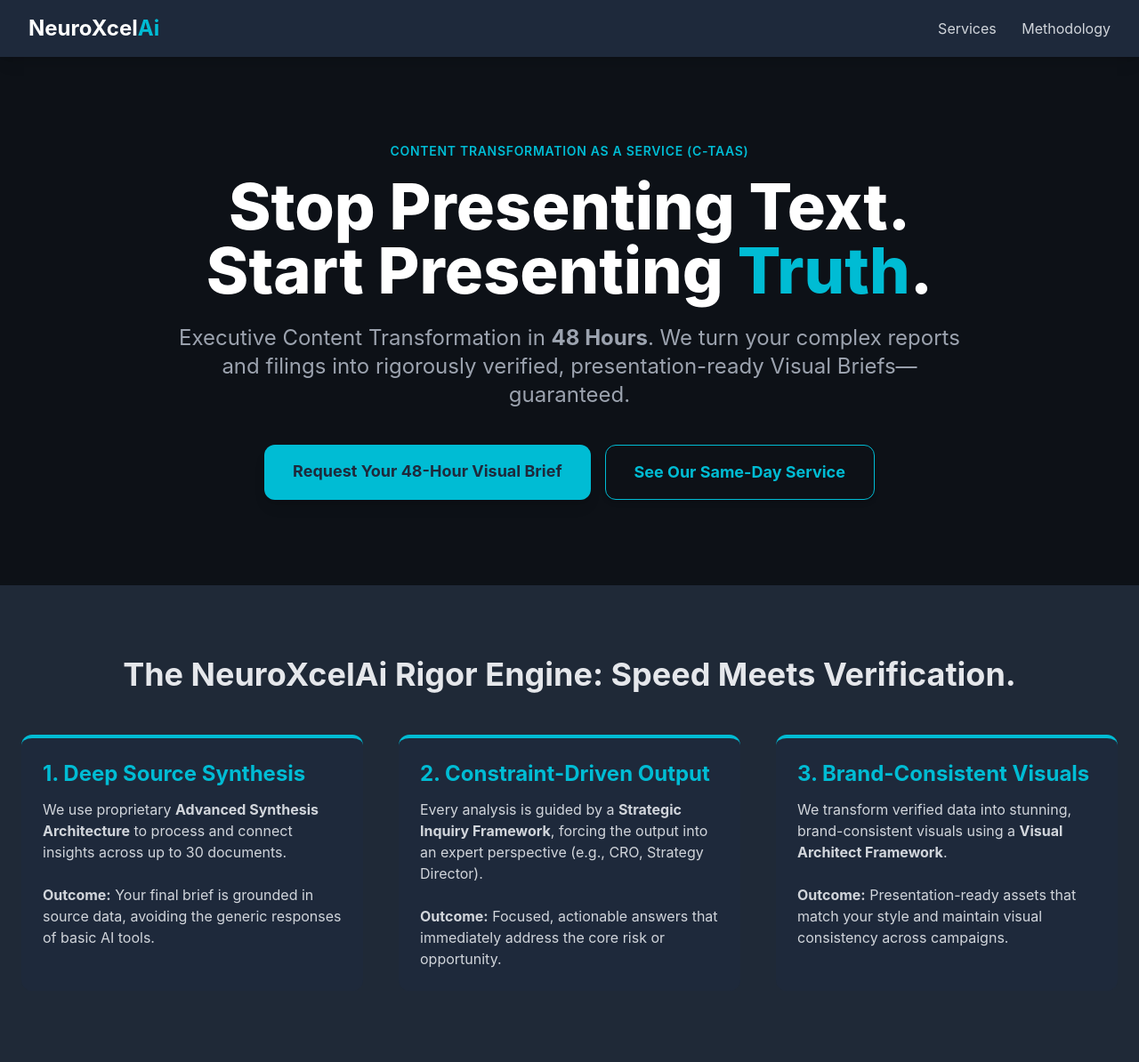
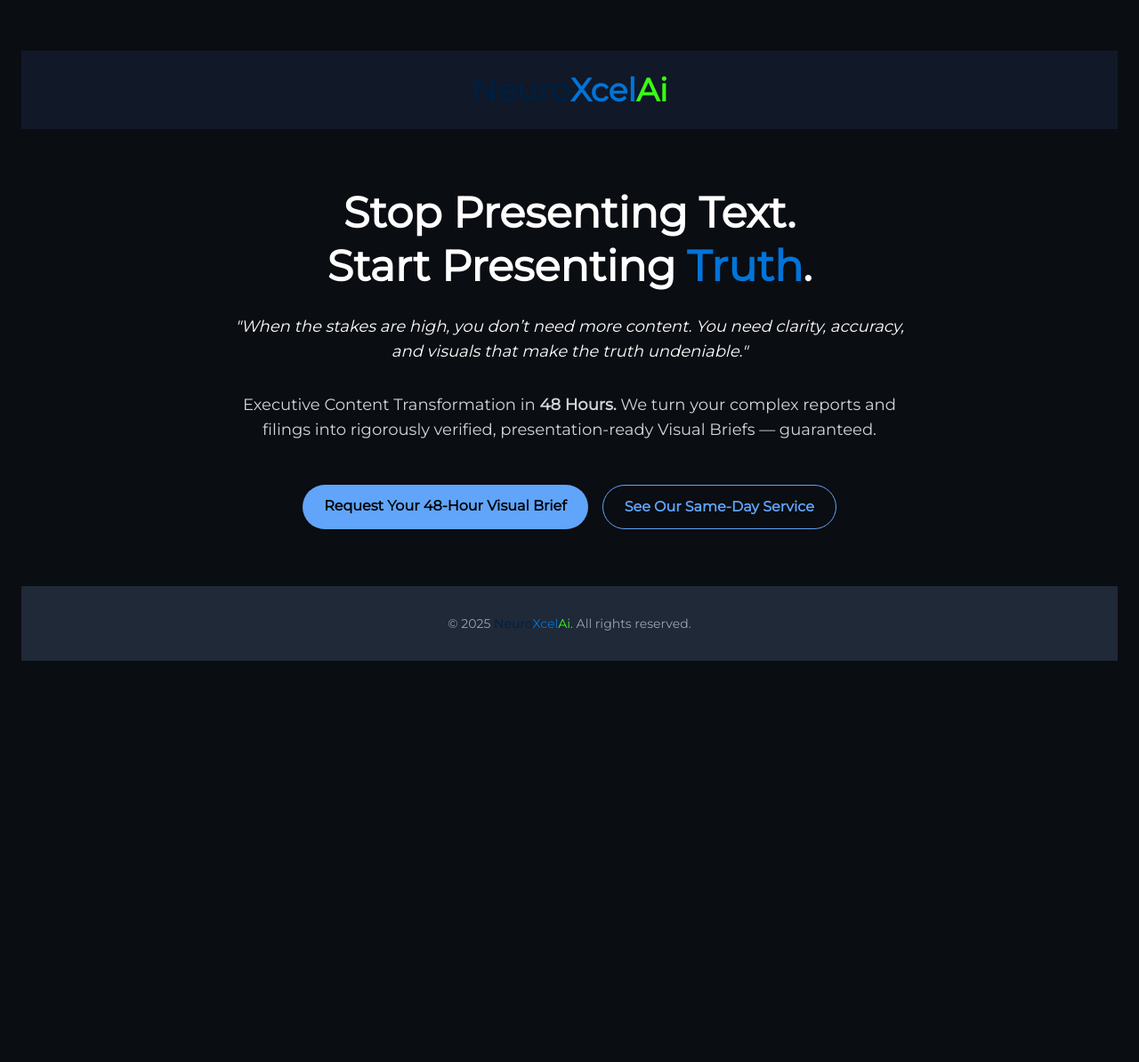
Before and after one commit to Jsammy1890923/neuroxcelai-landing-page, a plain HTML site: page index.html in a window 1280 px wide. Shown: the whole page at 89% size. After the commit the page ends 800 px from the top, so only its background shows below. Drawn offline with nearby package versions, Linux system fonts and the light colour scheme.

Commit message:
Refactor index.html for layout and branding updates
Updated HTML structure and styles for improved layout and branding.

```diff
--- a/index.html
+++ b/index.html
@@ -1,87 +1,61 @@
 <!DOCTYPE html>
 <html lang="en">
   <head>
-    <meta charset="UTF-8">
-    <meta name="viewport" content="width=device-width, initial-scale=1.0">
-    <title>NeuroXcelAi | Executive Content Transformation</title>
-    <script src="https://cdn.tailwindcss.com"></script>
+    <meta charset="UTF-8" />
+    <meta name="viewport" content="width=device-width, initial-scale=1.0" />
+    <title>NeuroXcelAi</title>
+    <link href="https://cdn.jsdelivr.net/npm/tailwindcss@2.2.19/dist/tailwind.min.css" rel="stylesheet">
     <style>
+      @import url('https://fonts.googleapis.com/css2?family=Orbitron:wght@600&family=Montserrat&family=Audiowide&display=swap');
+
       body {
-            font-family: 'Inter', sans-serif;
-            background-color: #0d1117;
-            color: #e5e7eb;
+        font-family: 'Montserrat', sans-serif;
+        background-color: #0a0d12;
+        color: #ffffff;
       }
-        .accent-color {
-            color: #00bcd4;
+
+      .brand-neuro {
+        color: #001f3f;
       }
-        .accent-bg {
-            background-color: #00bcd4;
+
+      .brand-xcel {
+        color: #0074D9;
+      }
+
+      .brand-ai {
+        color: #39FF14;
       }
     </style>
-    <script>
-        tailwind.config = {
-            theme: {
-                extend: {
-                    colors: {
-                        'primary-dark': '#1e293b',
-                        'card-bg': '#1f2937',
-                        'accent': '#00bcd4',
-                    }
-                }
-            }
-        }
-    </script>
   </head>
-<body>
-    <div class="min-h-screen">
-        <header class="bg-primary-dark shadow-lg">
-            <div class="max-w-7xl mx-auto px-4 sm:px-6 lg:px-8 py-4 flex justify-between items-center">
-                <div class="text-2xl font-bold text-white">NeuroXcel<span class="accent-color">Ai</span></div>
-                <nav>
-                    <a href="#services" class="text-gray-300 hover:text-accent transition duration-150 mr-6">Services</a>
-                    <a href="#process" class="text-gray-300 hover:text-accent transition duration-150">Methodology</a>
-                </nav>
-            </div>
+  <body class="min-h-screen flex flex-col justify-center items-center text-center px-6">
+    <header class="w-full py-6 bg-gray-900">
+      <h1 class="text-4xl font-extrabold">
+        <span class="brand-neuro">Neuro</span><span class="brand-xcel">Xcel</span><span class="brand-ai">Ai</span>
+      </h1>
     </header>
 
-        <!-- Hero Section -->
-        <main class="max-w-7xl mx-auto px-4 sm:px-6 lg:px-8 py-24 text-center">
-            <p class="text-sm font-semibold uppercase text-accent mb-4 tracking-wider">Content Transformation as a Service (C-TaaS)</p>
-            <h1 class="text-6xl sm:text-7xl font-extrabold text-white mb-6 leading-tight">
-                Stop Presenting Text.<br class="hidden sm:inline"> Start Presenting <span class="accent-color">Truth</span>.
-            </h1>
-            <h2 class="text-xl sm:text-2xl text-gray-400 max-w-4xl mx-auto mb-10">
-                Executive Content Transformation in <strong>48 Hours</strong>. We turn your complex reports and filings into rigorously verified, presentation-ready Visual Briefs—guaranteed.
+    <main class="py-16 max-w-3xl">
+      <h2 class="text-5xl font-extrabold leading-tight mb-6">
+        Stop Presenting Text. <br />Start Presenting <span class="brand-xcel">Truth</span>.
       </h2>
-
-            <div class="flex flex-col sm:flex-row justify-center space-y-4 sm:space-y-0 sm:space-x-4">
-                <a href="#pricing" class="px-8 py-4 bg-accent text-primary-dark font-bold text-lg rounded-xl shadow-lg hover:bg-opacity-90 transition duration-300">
+      <p class="italic text-lg mb-8">
+        "When the stakes are high, you don’t need more content. You need clarity, accuracy, and visuals that make the truth undeniable."
+      </p>
+      <p class="text-lg text-gray-300 mb-12">
+        Executive Content Transformation in <strong>48 Hours.</strong> We turn your complex reports and filings into rigorously verified, presentation-ready Visual Briefs — guaranteed.
+      </p>
+      <div class="flex flex-col sm:flex-row gap-4 justify-center">
+        <a href="#" class="bg-blue-400 hover:bg-blue-500 text-black font-bold py-3 px-6 rounded-full">
           Request Your 48-Hour Visual Brief
         </a>
-                <a href="#rush-service" class="px-8 py-4 border border-accent text-accent font-bold text-lg rounded-xl shadow-md hover:bg-accent hover:text-primary-dark transition duration-300">
+        <a href="#" class="border border-blue-400 text-blue-400 hover:text-white hover:bg-blue-400 font-bold py-3 px-6 rounded-full">
           See Our Same-Day Service
         </a>
       </div>
     </main>
 
-        <!-- Process Section -->
-        <section id="process" class="bg-card-bg py-20 px-6">
-            <h2 class="text-4xl font-bold text-center mb-12">The NeuroXcelAi Rigor Engine: Speed Meets Verification.</h2>
-            <div class="grid md:grid-cols-3 gap-10">
-                <div class="bg-primary-dark rounded-xl p-6 border-t-4 border-accent">
-                    <h3 class="text-2xl font-bold accent-color mb-3">1. Deep Source Synthesis</h3>
-                    <p class="text-gray-300">We use proprietary <strong>Advanced Synthesis Architecture</strong> to process and connect insights across up to 30 documents.<br><br><strong>Outcome:</strong> Your final brief is grounded in source data, avoiding the generic responses of basic AI tools.</p>
-                </div>
-                <div class="bg-primary-dark rounded-xl p-6 border-t-4 border-accent">
-                    <h3 class="text-2xl font-bold accent-color mb-3">2. Constraint-Driven Output</h3>
-                    <p class="text-gray-300">Every analysis is guided by a <strong>Strategic Inquiry Framework</strong>, forcing the output into an expert perspective (e.g., CRO, Strategy Director).<br><br><strong>Outcome:</strong> Focused, actionable answers that immediately address the core risk or opportunity.</p>
-                </div>
-                <div class="bg-primary-dark rounded-xl p-6 border-t-4 border-accent">
-                    <h3 class="text-2xl font-bold accent-color mb-3">3. Brand-Consistent Visuals</h3>
-                    <p class="text-gray-300">We transform verified data into stunning, brand-consistent visuals using a <strong>Visual Architect Framework</strong>.<br><br><strong>Outcome:</strong> Presentation-ready assets that match your style and maintain visual consistency across campaigns.</p>
-                </div>
-            </div>
-        </section>
-    </div>
+    <footer class="py-8 bg-gray-800 w-full text-sm text-gray-400">
+      <p>&copy; 2025 <span class="brand-neuro">Neuro</span><span class="brand-xcel">Xcel</span><span class="brand-ai">Ai</span>. All rights reserved.</p>
+    </footer>
   </body>
 </html>
```
Lines whose indentation alone changed are shown as unchanged.
